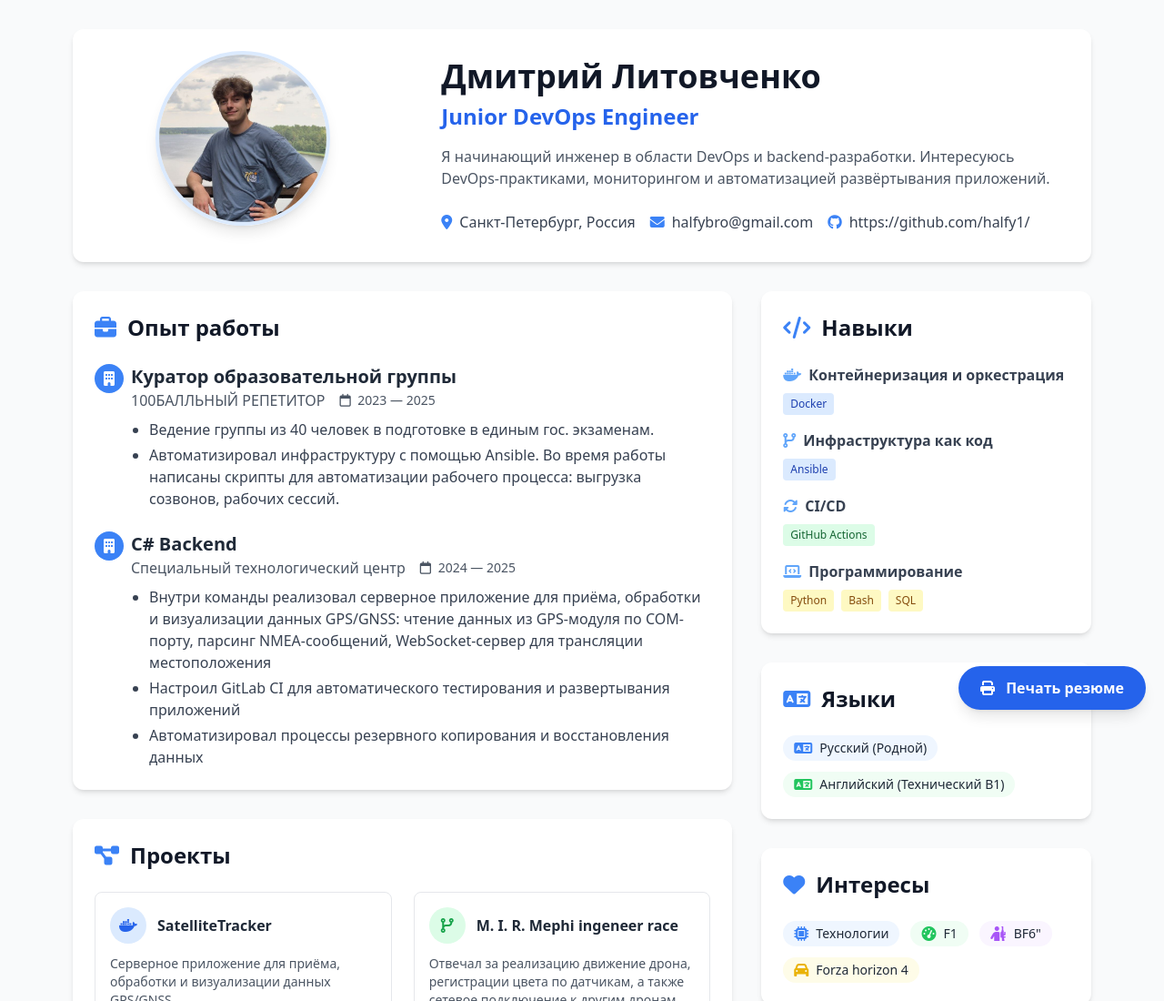
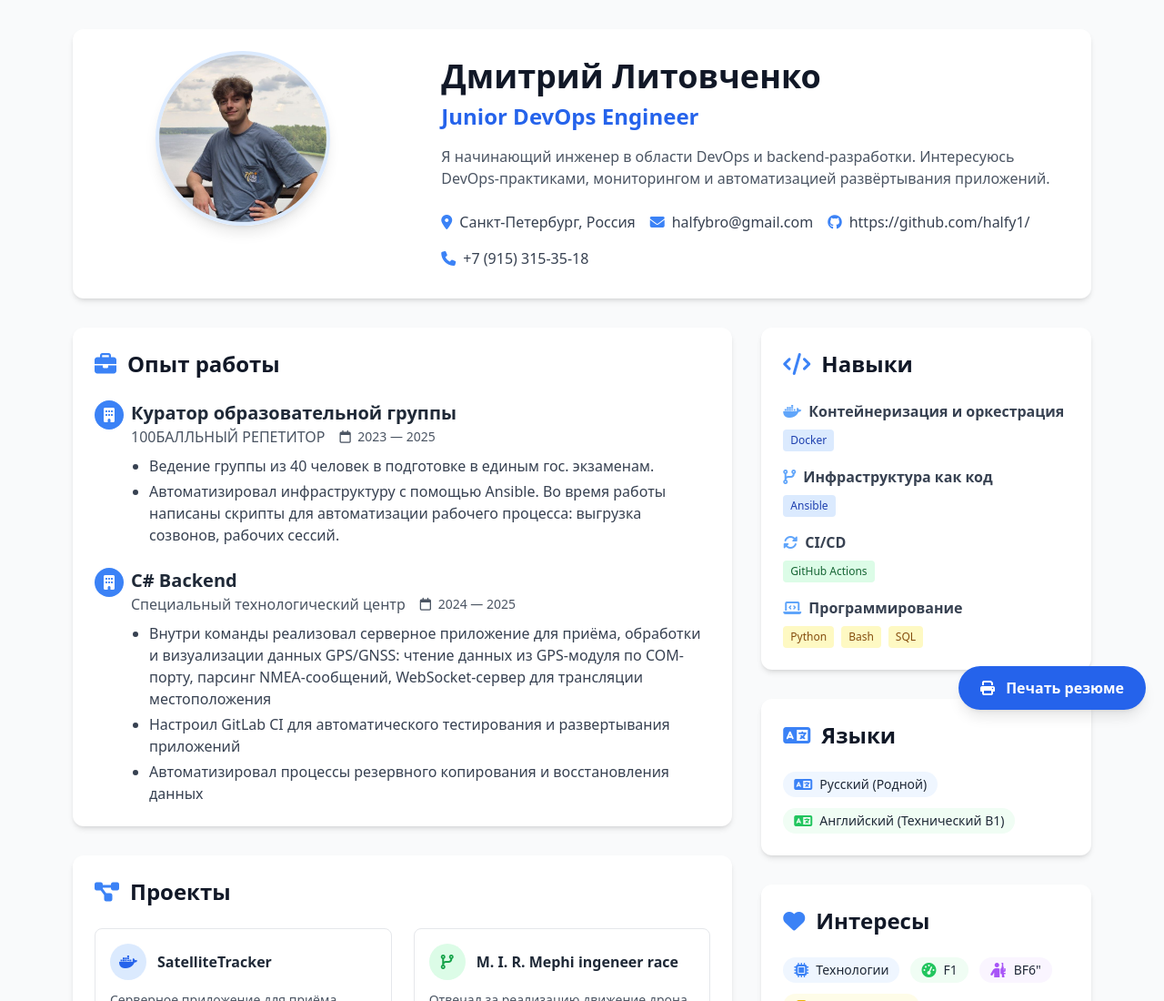
Before and after one commit to halfy1/resume, a plain HTML site: page index.html in a window 1280 px wide. Shown: the top 1100 px of the page at 91% size. Drawn offline with nearby package versions, Linux system fonts and the light colour scheme.

```diff
--- a/index.html
+++ b/index.html
@@ -62,6 +62,10 @@
                             <a href="https://github.com/halfy1/" target="_blank" rel="noopener noreferrer" class="hover:text-blue-600 hover:underline">
                                 https://github.com/halfy1/
                             </a>
+                        </div>
+                        <div class="flex items-center text-gray-700">
+                            <i class="fas fa-phone mr-2 text-blue-500"></i>
+                            <span>+7 (915) 315-35-18</span>
                         </div>
                     </div>
                 </div>
```
Also changed, not shown: 1 other file.
